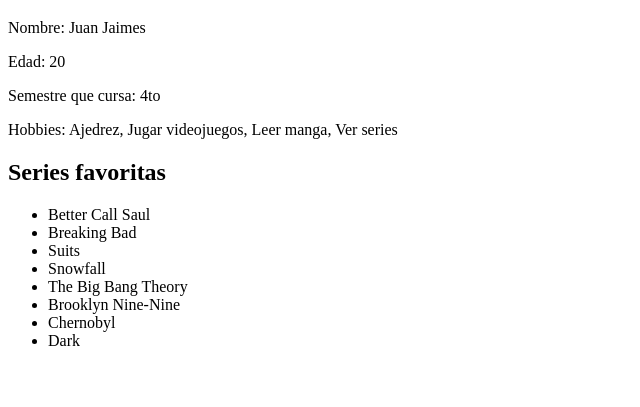
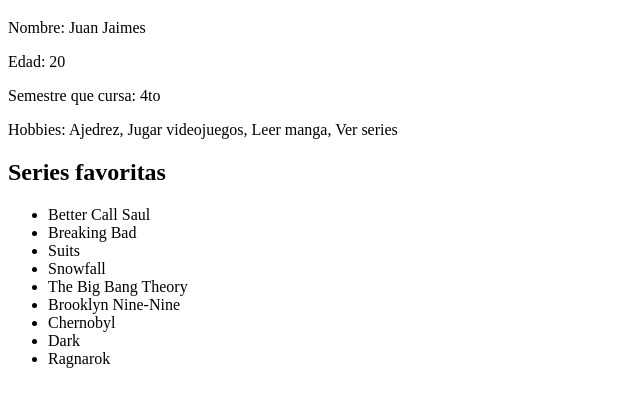
Before and after one commit to JuanJaimes2709/Pagina_ejercicio_github, a plain HTML site: page index.html in a window 1280 px wide. Shown: the part 61-468 px from the top of the page, without its empty margins (0-640 px from the left). Drawn offline with Linux system fonts and the light colour scheme.

Commit message:
Se agrega la novena serie

```diff
--- a/index.html
+++ b/index.html
@@ -21,5 +21,6 @@
     <li>Brooklyn Nine-Nine</li>
     <li>Chernobyl</li>
     <li>Dark</li>
+    <li>Ragnarok</li>
 </body>
 </html>
```
